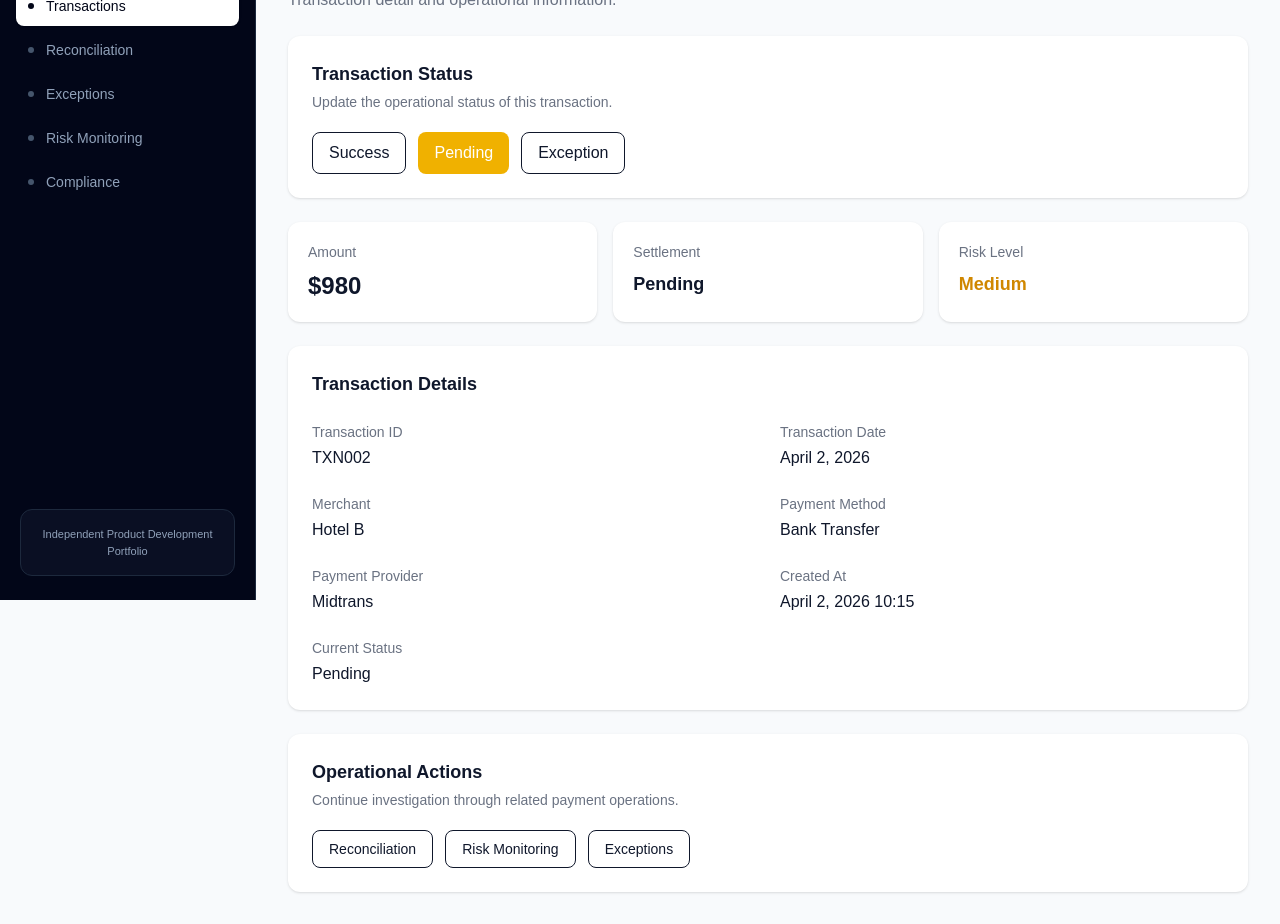
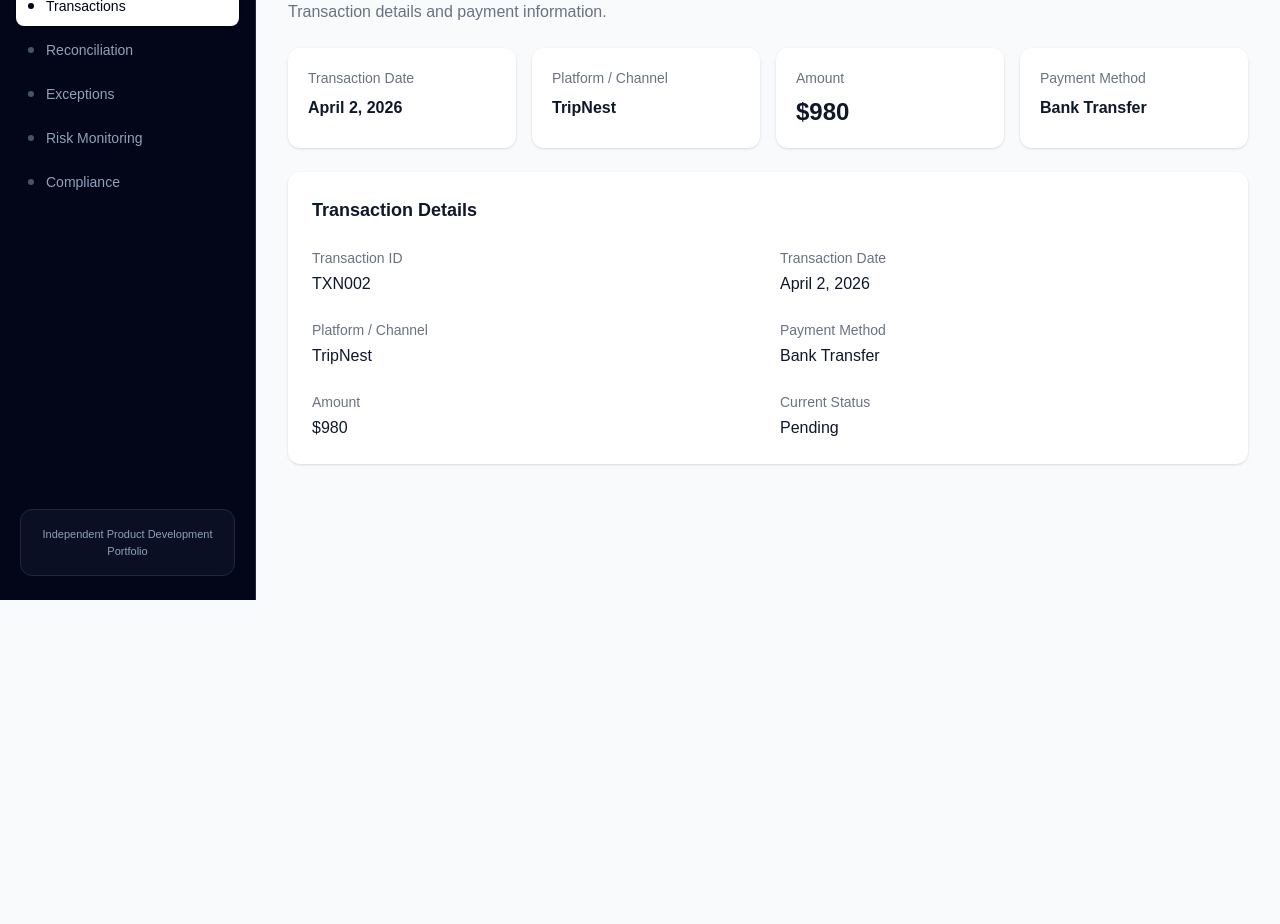
Before and after one commit to yusfss02-glitch/payflow-control, a Next.js app: page /transactions/TXN002 in a window 1280 px wide. Shown: the part 200-1124 px from the top of the page. After the commit the page ends 807 px from the top, so only its background shows below. Built offline with nearby package versions, Linux system fonts and the light colour scheme.

Commit message:
Refine transaction navigation and detail layout

```diff
--- a/src/app/transactions/[id]/page.tsx
+++ b/src/app/transactions/[id]/page.tsx
@@ -8,86 +8,55 @@ import { useWorkflow } from "@/components/WorkflowContext";
 const transactions = {
   TXN001: {
     id: "TXN001",
-    merchant: "Hotel A",
+    merchant: "StayBook",
     amount: "$1,250",
     status: "Success",
     method: "Card",
-    provider: "Stripe",
     transactionDate: "April 1, 2026",
-    createdAt: "April 1, 2026 09:42",
-    settlement: "Settled",
-    risk: "Low",
   },
-
   TXN002: {
     id: "TXN002",
-    merchant: "Hotel B",
+    merchant: "TripNest",
     amount: "$980",
     status: "Pending",
     method: "Bank Transfer",
-    provider: "Midtrans",
     transactionDate: "April 2, 2026",
-    createdAt: "April 2, 2026 10:15",
-    settlement: "Pending",
-    risk: "Medium",
   },
-
   TXN003: {
     id: "TXN003",
-    merchant: "Hotel C",
+    merchant: "RoomLink",
     amount: "$2,430",
     status: "Exception",
     method: "Card",
-    provider: "Stripe",
     transactionDate: "April 3, 2026",
-    createdAt: "April 3, 2026 10:28",
-    settlement: "Not Settled",
-    risk: "High",
   },
-
   TXN004: {
     id: "TXN004",
-    merchant: "Hotel D",
+    merchant: "TravelHub",
     amount: "$750",
     status: "Success",
     method: "QR Payment",
-    provider: "Xendit",
     transactionDate: "April 4, 2026",
-    createdAt: "April 4, 2026 11:02",
-    settlement: "Settled",
-    risk: "Low",
   },
-
   TXN005: {
     id: "TXN005",
-    merchant: "Hotel E",
+    merchant: "BookStay",
     amount: "$1,890",
     status: "Success",
     method: "Card",
-    provider: "Stripe",
     transactionDate: "April 5, 2026",
-    createdAt: "April 5, 2026 11:35",
-    settlement: "Settled",
-    risk: "Low",
   },
-
   TXN006: {
     id: "TXN006",
-    merchant: "Hotel F",
+    merchant: "InnFinder",
     amount: "$560",
     status: "Exception",
     method: "Bank Transfer",
-    provider: "Midtrans",
     transactionDate: "April 6, 2026",
-    createdAt: "April 6, 2026 11:48",
-    settlement: "Not Settled",
-    risk: "High",
   },
 };
 
-type TransactionId = keyof typeof transactions;
-
-export default function TransactionDetailPage({
+export default function TransactionDetail({
   params,
 }: {
   params: Promise<{ id: string }>;
@@ -95,19 +64,20 @@ export default function TransactionDetailPage({
   const { id } = use(params);
 
   const transaction =
-    transactions[id as TransactionId];
+    transactions[
+      id as keyof typeof transactions
+    ];
 
   const {
     transactionStatuses,
-    updateTransactionStatus,
   } = useWorkflow();
 
   if (!transaction) {
     return (
       <Layout>
-        <div className="space-y-4">
+        <div className="space-y-6">
 
-          <h2 className="text-2xl font-bold">
+          <h2 className="text-3xl font-bold">
             Transaction Not Found
           </h2>
 
@@ -117,9 +87,9 @@ export default function TransactionDetailPage({
 
           <Link
             href="/transactions"
-            className="inline-block rounded-lg bg-slate-900 px-4 py-2 text-sm font-medium text-white"
+            className="text-sm text-gray-500 hover:text-slate-900"
           >
-            Back to Transactions
+            ← Back to Transactions
           </Link>
 
         </div>
@@ -127,128 +97,78 @@ export default function TransactionDetailPage({
     );
   }
 
-  const currentStatus =
+  const status =
     transactionStatuses[transaction.id] ||
     transaction.status;
 
   return (
     <Layout>
-
       <div className="space-y-6">
 
-        {/* HEADER */}
+        {/* BACK */}
 
         <div>
-
           <Link
             href="/transactions"
             className="text-sm text-gray-500 hover:text-slate-900"
           >
             ← Back to Transactions
           </Link>
+        </div>
 
-          <div className="mt-3 flex items-center justify-between">
+        {/* HEADER */}
+
+        <div className="flex items-start justify-between">
 
           <div>
-
             <h2 className="text-3xl font-bold">
               {transaction.id}
             </h2>
 
             <p className="mt-1 text-gray-500">
-                Transaction detail and operational information.
+              Transaction details and payment information.
             </p>
-
           </div>
 
           <span
             className={`rounded-full px-4 py-2 text-sm font-semibold ${
-                currentStatus === "Success"
+              status === "Success"
                 ? "bg-green-100 text-green-700"
-                  : currentStatus === "Pending"
+                : status === "Pending"
                 ? "bg-yellow-100 text-yellow-700"
                 : "bg-red-100 text-red-700"
             }`}
           >
-              {currentStatus}
+            {status}
           </span>
-
-          </div>
-
-        </div>
-
-        {/* STATUS WORKFLOW */}
-
-        <div className="rounded-xl bg-white p-6 shadow">
-
-          <h3 className="text-lg font-semibold">
-            Transaction Status
-          </h3>
-
-          <p className="mt-1 text-sm text-gray-500">
-            Update the operational status of this transaction.
-          </p>
-
-          <div className="mt-5 flex gap-3">
-
-            <button
-              onClick={() =>
-                updateTransactionStatus(
-                  transaction.id,
-                  "Success"
-                )
-              }
-              className={`rounded-lg px-4 py-2 text-sm font-medium ${
-                currentStatus === "Success"
-                  ? "bg-green-600 text-white"
-                  : "border hover:bg-gray-50"
-              }`}
-            >
-              Success
-            </button>
-
-            <button
-              onClick={() =>
-                updateTransactionStatus(
-                  transaction.id,
-                  "Pending"
-                )
-              }
-              className={`rounded-lg px-4 py-2 text-sm font-medium ${
-                currentStatus === "Pending"
-                  ? "bg-yellow-500 text-white"
-                  : "border hover:bg-gray-50"
-              }`}
-            >
-              Pending
-            </button>
-
-            <button
-              onClick={() =>
-                updateTransactionStatus(
-                  transaction.id,
-                  "Exception"
-                )
-              }
-              className={`rounded-lg px-4 py-2 text-sm font-medium ${
-                currentStatus === "Exception"
-                  ? "bg-red-600 text-white"
-                  : "border hover:bg-gray-50"
-              }`}
-            >
-              Exception
-            </button>
-
-          </div>
 
         </div>
 
         {/* SUMMARY */}
 
-        <div className="grid grid-cols-3 gap-4">
+        <div className="grid grid-cols-4 gap-4">
 
           <div className="rounded-xl bg-white p-5 shadow">
+            <p className="text-sm text-gray-500">
+              Transaction Date
+            </p>
 
+            <p className="mt-2 font-semibold">
+              {transaction.transactionDate}
+            </p>
+          </div>
+
+          <div className="rounded-xl bg-white p-5 shadow">
+            <p className="text-sm text-gray-500">
+              Platform / Channel
+            </p>
+
+            <p className="mt-2 font-semibold">
+              {transaction.merchant}
+            </p>
+          </div>
+
+          <div className="rounded-xl bg-white p-5 shadow">
             <p className="text-sm text-gray-500">
               Amount
             </p>
@@ -256,39 +176,16 @@ export default function TransactionDetailPage({
             <p className="mt-2 text-2xl font-bold">
               {transaction.amount}
             </p>
-
           </div>
 
           <div className="rounded-xl bg-white p-5 shadow">
-
             <p className="text-sm text-gray-500">
-              Settlement
+              Payment Method
             </p>
 
-            <p className="mt-2 text-lg font-semibold">
-              {transaction.settlement}
+            <p className="mt-2 font-semibold">
+              {transaction.method}
             </p>
-
-          </div>
-
-          <div className="rounded-xl bg-white p-5 shadow">
-
-            <p className="text-sm text-gray-500">
-              Risk Level
-            </p>
-
-            <p
-              className={`mt-2 text-lg font-semibold ${
-                transaction.risk === "High"
-                  ? "text-red-600"
-                  : transaction.risk === "Medium"
-                  ? "text-yellow-600"
-                  : "text-green-600"
-              }`}
-            >
-              {transaction.risk}
-            </p>
-
           </div>
 
         </div>
@@ -304,7 +201,6 @@ export default function TransactionDetailPage({
           <div className="mt-6 grid grid-cols-2 gap-6">
 
             <div>
-
               <p className="text-sm text-gray-500">
                 Transaction ID
               </p>
@@ -312,11 +208,9 @@ export default function TransactionDetailPage({
               <p className="mt-1 font-medium">
                 {transaction.id}
               </p>
-
             </div>
 
             <div>
-
               <p className="text-sm text-gray-500">
                 Transaction Date
               </p>
@@ -324,23 +218,19 @@ export default function TransactionDetailPage({
               <p className="mt-1 font-medium">
                 {transaction.transactionDate}
               </p>
-
             </div>
 
             <div>
-
               <p className="text-sm text-gray-500">
-                Merchant
+                Platform / Channel
               </p>
 
               <p className="mt-1 font-medium">
                 {transaction.merchant}
               </p>
-
             </div>
 
             <div>
-
               <p className="text-sm text-gray-500">
                 Payment Method
               </p>
@@ -348,90 +238,33 @@ export default function TransactionDetailPage({
               <p className="mt-1 font-medium">
                 {transaction.method}
               </p>
-
             </div>
 
             <div>
-
               <p className="text-sm text-gray-500">
-                Payment Provider
+                Amount
               </p>
 
               <p className="mt-1 font-medium">
-                {transaction.provider}
+                {transaction.amount}
               </p>
-
             </div>
 
             <div>
-
-              <p className="text-sm text-gray-500">
-                Created At
-              </p>
-
-              <p className="mt-1 font-medium">
-                {transaction.createdAt}
-              </p>
-
-            </div>
-
-            <div>
-
               <p className="text-sm text-gray-500">
                 Current Status
               </p>
 
               <p className="mt-1 font-medium">
-                {currentStatus}
+                {status}
               </p>
+            </div>
 
           </div>
 
         </div>
 
       </div>
-
-        {/* OPERATIONAL ACTIONS */}
-
-        <div className="rounded-xl bg-white p-6 shadow">
-
-          <h3 className="text-lg font-semibold">
-            Operational Actions
-          </h3>
-
-          <p className="mt-1 text-sm text-gray-500">
-            Continue investigation through related payment operations.
-          </p>
-
-          <div className="mt-5 flex gap-3">
-
-            <Link
-              href="/reconciliation"
-              className="rounded-lg border px-4 py-2 text-sm font-medium hover:bg-gray-50"
-            >
-              Reconciliation
-            </Link>
-
-            <Link
-              href="/risk"
-              className="rounded-lg border px-4 py-2 text-sm font-medium hover:bg-gray-50"
-            >
-              Risk Monitoring
-            </Link>
-
-            <Link
-              href="/exceptions"
-              className="rounded-lg border px-4 py-2 text-sm font-medium hover:bg-gray-50"
-            >
-              Exceptions
-            </Link>
-
-          </div>
-
-        </div>
-
-      </div>
-
     </Layout>
   );
 }
--- a/src/app/transactions/page.tsx
+++ b/src/app/transactions/page.tsx
@@ -8,7 +8,7 @@ import { useWorkflow } from "@/components/WorkflowContext";
 const transactions = [
   {
     id: "TXN001",
-    merchant: "Hotel A",
+    merchant: "StayBook",
     amount: "$1,250",
     status: "Success",
     method: "Card",
@@ -16,7 +16,7 @@ const transactions = [
   },
   {
     id: "TXN002",
-    merchant: "Hotel B",
+    merchant: "TripNest",
     amount: "$980",
     status: "Pending",
     method: "Bank Transfer",
@@ -24,7 +24,7 @@ const transactions = [
   },
   {
     id: "TXN003",
-    merchant: "Hotel C",
+    merchant: "RoomLink",
     amount: "$2,430",
     status: "Exception",
     method: "Card",
@@ -32,7 +32,7 @@ const transactions = [
   },
   {
     id: "TXN004",
-    merchant: "Hotel D",
+    merchant: "TravelHub",
     amount: "$750",
     status: "Success",
     method: "QR Payment",
@@ -40,7 +40,7 @@ const transactions = [
   },
   {
     id: "TXN005",
-    merchant: "Hotel E",
+    merchant: "BookStay",
     amount: "$1,890",
     status: "Success",
     method: "Card",
@@ -48,7 +48,7 @@ const transactions = [
   },
   {
     id: "TXN006",
-    merchant: "Hotel F",
+    merchant: "InnFinder",
     amount: "$560",
     status: "Exception",
     method: "Bank Transfer",
@@ -57,16 +57,12 @@ const transactions = [
 ];
 
 export default function TransactionsPage() {
-  const {
-    transactionStatuses,
-    updateTransactionStatus,
-  } = useWorkflow();
+  const { transactionStatuses } = useWorkflow();
 
   const [search, setSearch] = useState("");
   const [status, setStatus] = useState("All");
 
-  const filteredTransactions = transactions.filter(
-    (transaction) => {
+  const filteredTransactions = transactions.filter((transaction) => {
     const currentStatus =
       transactionStatuses[transaction.id] ||
       transaction.status;
@@ -84,8 +80,7 @@ export default function TransactionsPage() {
       currentStatus === status;
 
     return matchesSearch && matchesStatus;
-    }
-  );
+  });
 
   return (
     <Layout>
@@ -99,7 +94,7 @@ export default function TransactionsPage() {
           </h2>
 
           <p className="mt-1 text-gray-500">
-            Monitor payment transactions across merchants.
+            Monitor payment transactions across booking platforms and channels.
           </p>
         </div>
 
@@ -109,7 +104,7 @@ export default function TransactionsPage() {
 
           <input
             type="text"
-            placeholder="Search transaction or merchant..."
+            placeholder="Search transaction or platform..."
             value={search}
             onChange={(e) =>
               setSearch(e.target.value)
@@ -139,10 +134,6 @@ export default function TransactionsPage() {
             <option value="Exception">
               Exception
             </option>
-
-            <option value="Resolved">
-              Resolved
-            </option>
           </select>
 
         </div>
@@ -165,7 +156,7 @@ export default function TransactionsPage() {
                 </th>
 
                 <th className="pb-3">
-                  Merchant
+                  Platform / Channel
                 </th>
 
                 <th className="pb-3">
@@ -178,10 +169,6 @@ export default function TransactionsPage() {
 
                 <th className="pb-3">
                   Status
-                </th>
-
-                <th className="pb-3 text-right">
-                  Action
                 </th>
 
               </tr>
@@ -239,35 +226,11 @@ export default function TransactionsPage() {
                               ? "bg-green-100 text-green-700"
                               : currentStatus === "Pending"
                               ? "bg-yellow-100 text-yellow-700"
-                              : currentStatus === "Resolved"
-                              ? "bg-green-100 text-green-700"
                               : "bg-red-100 text-red-700"
                           }`}
                         >
                           {currentStatus}
                         </span>
-
-                      </td>
-
-                      <td className="text-right">
-
-                        {currentStatus !== "Resolved" ? (
-                          <button
-                            onClick={() =>
-                              updateTransactionStatus(
-                                transaction.id,
-                                "Resolved"
-                              )
-                            }
-                            className="rounded-lg bg-slate-900 px-4 py-2 text-xs font-medium text-white hover:bg-slate-700"
-                          >
-                            Resolved
-                          </button>
-                        ) : (
-                          <span className="text-xs font-medium text-gray-400">
-                            Resolved
-                          </span>
-                        )}
 
                       </td>
 
```
Lines whose indentation alone changed are shown as unchanged.
